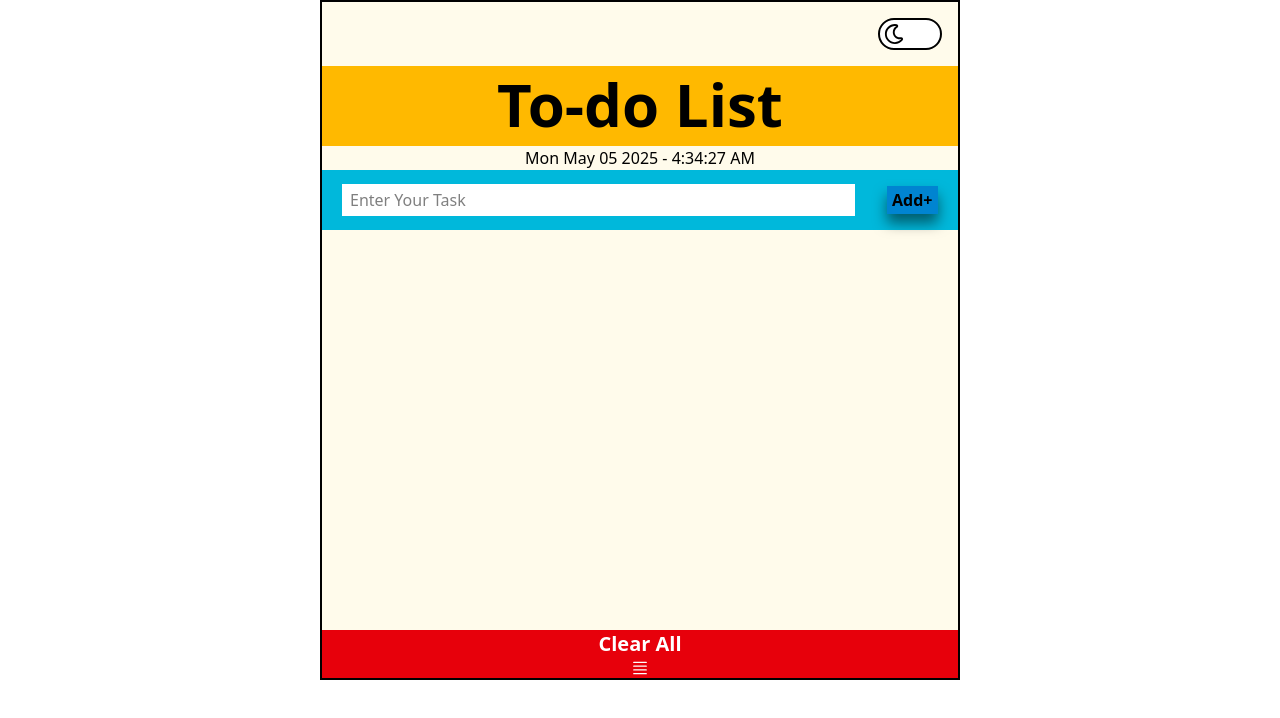
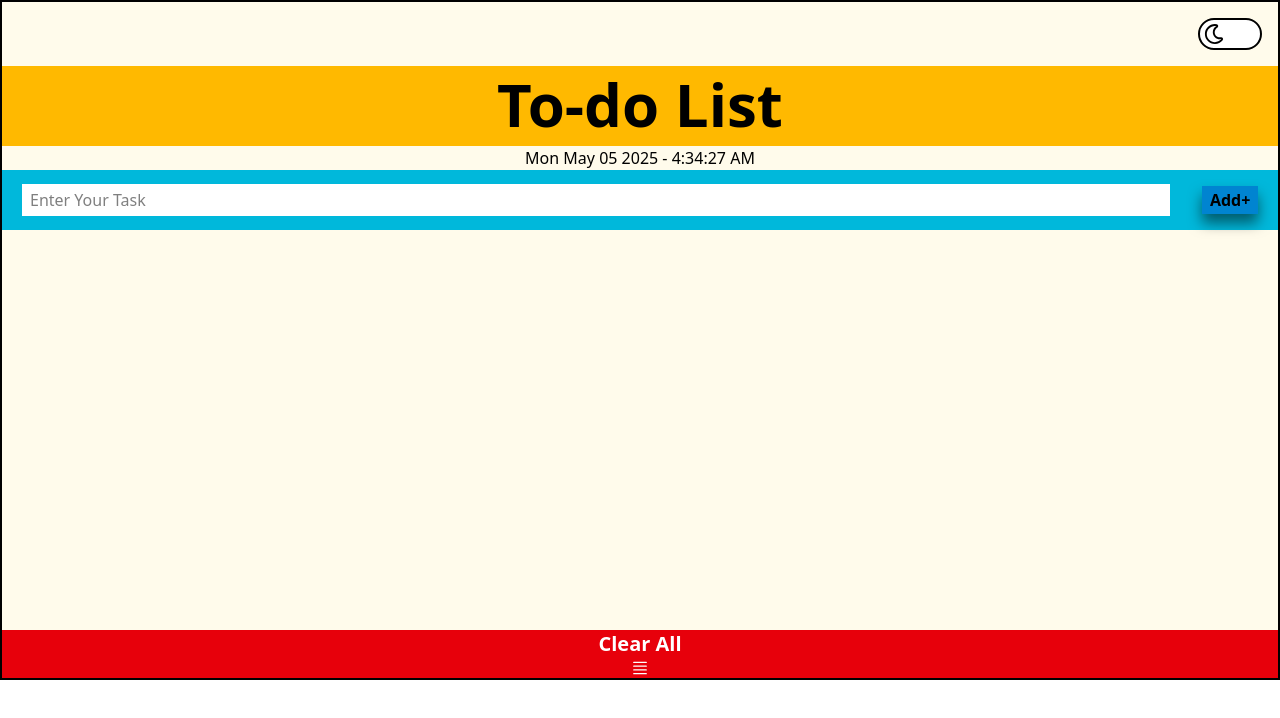
Before and after one commit to Its-MandeepSingh/Todo, a React (Vite) app: page / in a window 1280 px wide. Shown: the top 718 px of the page. Built offline with nearby package versions, Linux system fonts and the light colour scheme.

Commit message:
New Changes

```diff
--- a/src/App.jsx
+++ b/src/App.jsx
@@ -53,7 +53,7 @@ const App = () => {
 
   return (
     <div
-      className={`w-[50%]  ml-[25%] border-2  ${
+      className={`w-[100%]  border-2  ${
         mode ? "bg-cyan-950" : "bg-amber-50 max-md: w-100"
       }`}
     >
```
